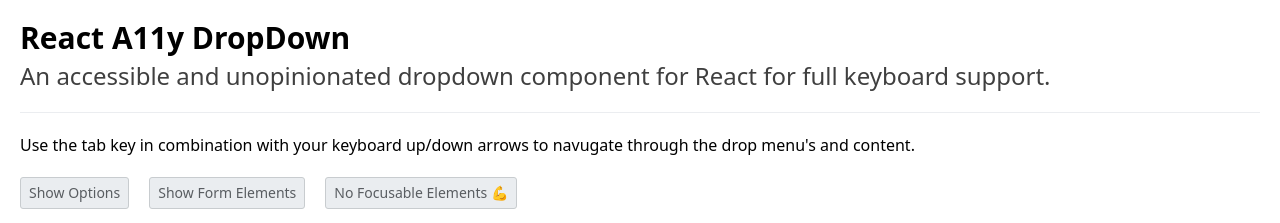
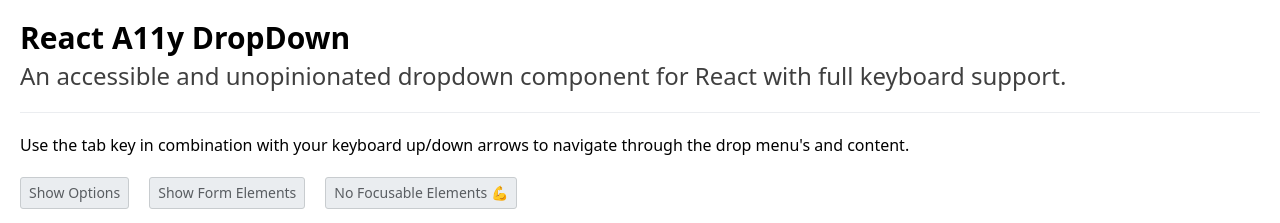
Before and after one commit to dcooney/react-a11y-dropdown, a React (Create React App) app: page / in a window 1280 px wide. Shown: the top 223 px of the page. Built offline with nearby package versions, Linux system fonts and the light colour scheme.

Commit message:
Updated spelling mistakes

```diff
--- a/src/App.js
+++ b/src/App.js
@@ -6,12 +6,12 @@ export default function App() {
          <h1 className="text-3xl font-bold mb-1">React A11y DropDown</h1>
          <h2 className="text-2xl font-thin opacity-75 pb-5 border-b mb-5">
             An accessible and unopinionated dropdown component for{' '}
-            <a href="https://www.reactjs.org">React</a> for full keyboard
+            <a href="https://www.reactjs.org">React</a> with full keyboard
             support.
          </h2>
          <p className="font-normal mb-5">
             Use the tab key in combination with your keyboard up/down arrows to
-            navugate through the drop menu's and content.
+            navigate through the drop menu's and content.
          </p>
          <div className="flex flex-nowrap gap-5">
             <DropDown id="my-dropdown" label="Show Options">
```
Also changed, not shown: 6 other files (tests, documents, lock files or other folders).
